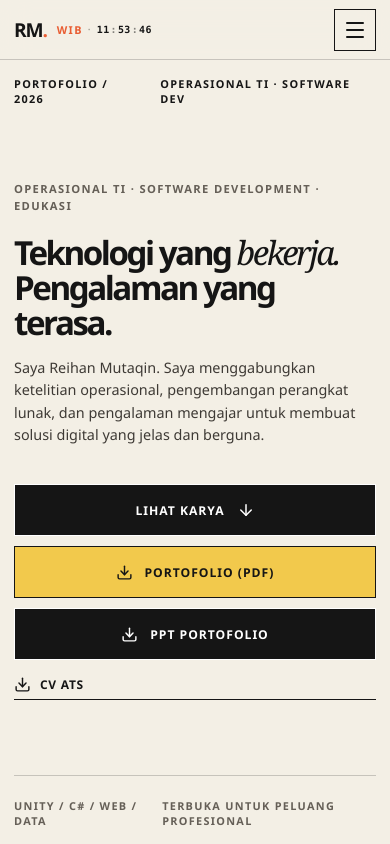
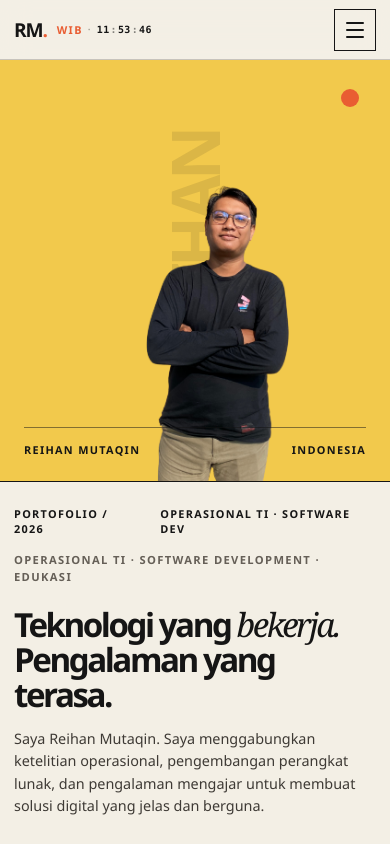
Before and after one commit to ReihanMutaqin/reihan, a React (Vite) app: page / in a window 390 px wide. Shown: the top 844 px of the page. Built offline with nearby package versions, Linux system fonts and the light colour scheme.

Commit message:
fix(mobile): posisikan foto potret di paling atas sebelum teks headline pada tampilan mobile

```diff
--- a/src/index.css
+++ b/src/index.css
@@ -1389,13 +1389,28 @@ html.lenis, html.lenis body {
 
 @media (max-width: 820px) {
   .hero {
-    grid-template-columns: 1fr;
+    display: flex;
+    flex-direction: column;
     min-height: auto;
   }
 
+  .hero__portrait {
+    order: 1;
+    min-height: min(520px, 65svh);
+    border-top: 0;
+    border-bottom: 1px solid var(--ink);
+    border-left: 0;
+  }
+
+  .hero__portrait img {
+    right: -2%;
+    width: 104%;
+  }
+
   .hero__copy {
-    min-height: calc(100svh - 72px);
-    padding: clamp(24px, 5vw, 40px) clamp(18px, 4vw, 32px);
+    order: 2;
+    min-height: auto;
+    padding: clamp(28px, 5vw, 44px) clamp(18px, 4vw, 32px);
   }
 
   .hero h1 {
@@ -1407,17 +1422,6 @@ html.lenis, html.lenis body {
     font-size: 0.95rem;
     line-height: 1.6;
     margin-top: 20px;
-  }
-
-  .hero__portrait {
-    min-height: min(540px, 80svh);
-    border-top: 1px solid var(--ink);
-    border-left: 0;
-  }
-
-  .hero__portrait img {
-    right: -2%;
-    width: 104%;
   }
 
   .section {
@@ -1595,16 +1599,38 @@ html.lenis, html.lenis body {
   }
 
   .hero {
+    display: flex;
+    flex-direction: column;
     padding-top: 60px;
   }
 
+  .hero__portrait {
+    order: 1;
+    min-height: clamp(340px, 50svh, 440px);
+    border-top: 0;
+    border-bottom: 1px solid var(--ink);
+    border-left: 0;
+  }
+
+  .hero__portrait img {
+    right: -4%;
+    bottom: -6%;
+    width: 110%;
+    height: 108%;
+  }
+
+  .hero__portrait-word {
+    font-size: 4.2rem;
+  }
+
   .hero__copy {
-    min-height: calc(100svh - 60px);
-    padding: 16px 14px;
+    order: 2;
+    min-height: auto;
+    padding: 24px 14px 36px;
   }
 
   .hero__content {
-    padding: 36px 0;
+    padding: 16px 0 24px;
   }
 
   .hero h1 {
@@ -1631,21 +1657,6 @@ html.lenis, html.lenis body {
     width: 100%;
     padding: 12px 16px;
     font-size: 0.76rem;
-  }
-
-  .hero__portrait {
-    min-height: 460px;
-  }
-
-  .hero__portrait img {
-    right: -10%;
-    bottom: -8%;
-    width: 120%;
-    height: 110%;
-  }
-
-  .hero__portrait-word {
-    font-size: 4.8rem;
   }
 
   .section,
```
